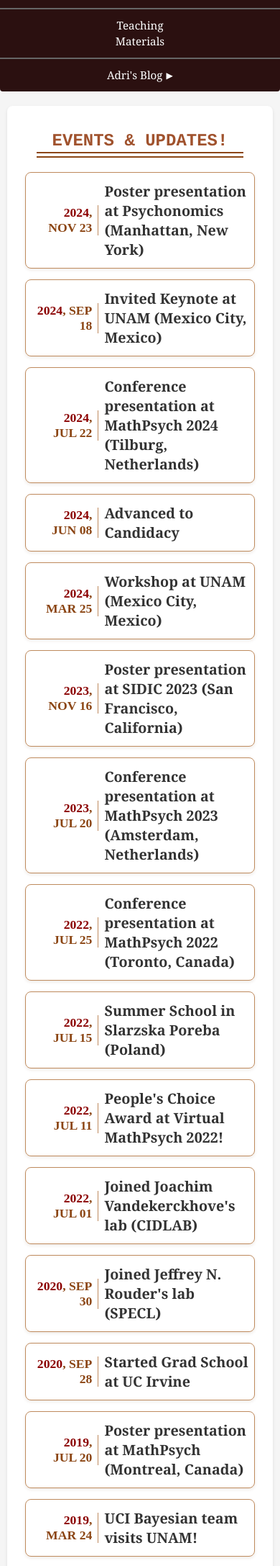
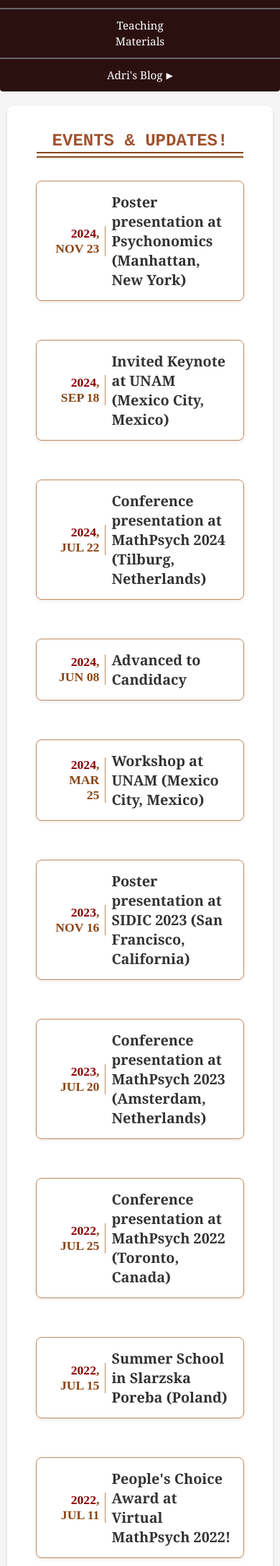
Before and after one commit to Adrifelcha/adrifelcha.github.io, a Jekyll site: the page built from events/index.html, in a window 390 px wide. Shown: the part 444-2619 px from the top of the page at 72% size. Built offline with Jekyll 4.4.1, drawn with Linux system fonts in a browser that asks for light colours; some web fonts are replaced.

Commit message:
Update and clean the post listings

```diff
--- a/css/main.css
+++ b/css/main.css
@@ -796,23 +796,29 @@
 }
 
 .blog-item {
-    margin-bottom: 15px;
-    padding: 15px 25px;
+    margin-bottom: 10px;
+    padding: 0;
+    background: transparent;
+    border: none;
+    border-radius: 0;
+    box-shadow: none;
+    transition: none;
+}
+
+/* Blog item hover effects removed to keep list compact */
+
+.blog-content {
+    position: relative;
+}
+
+/* Blog listing items - box styling on inner content, not outer item */
+.blog-list .blog-content {
     background: rgba(255, 255, 255, 0.9);
     border: 1px solid #BF8B5E;
     border-radius: 8px;
     box-shadow: 0 2px 4px rgba(87, 49, 12, 0.1);
-    transition: all 0.3s ease;
-}
-
-.blog-item-link:hover .blog-item {
-    transform: translateY(-2px);
-    box-shadow: 0 4px 8px rgba(87, 49, 12, 0.15);
-    background: rgba(191, 139, 94, 0.2);  /* Increased opacity from 0.1 to 0.2 */
-}
-
-.blog-content {
-    position: relative;
+    padding: 15px 25px;
+    margin-bottom: 15px;
 }
 
 .blog-grid {
@@ -1743,3 +1749,83 @@
     height: 100%;
     border: none;
 }
+
+/* Blog Layout Styling */
+.blog-content {
+    background: rgba(255, 255, 255, 0.9);
+    border: 1px solid #BF8B5E;
+    border-radius: 15px;
+    padding: 30px;
+    box-shadow: 0 4px 20px rgba(87, 49, 12, 0.15);
+    position: relative;
+}
+
+.blog-date {
+    text-align: right;
+    color: #666;
+    font-size: 0.95em;
+    font-family: 'Courier New', 'Courier', 'monospace';
+    font-style: italic;
+    margin-bottom: 20px;
+    padding-bottom: 15px;
+    border-bottom: none;
+}
+
+.blog-date .year {
+    color: #8B0000;
+}
+
+.blog-body {
+    font-size: 1em;
+    line-height: 1.6;
+    color: #333;
+    text-align: justify;
+    margin-top: 0;
+}
+
+.blog-body h3 {
+    color: #8b4513;
+    text-align: left;
+    margin: 25px 0 15px 0;
+    padding-bottom: 0;
+    position: relative;
+    font-family: 'Georgia', serif;
+    font-weight: normal;
+    border-bottom: none;
+}
+
+.blog-body h3::after {
+    display: none;
+}
+
+.blog-body p {
+    font-size: 1.1em;
+    line-height: 1.6;
+    color: #333;
+    text-align: justify;
+    margin-bottom: 1.5em;
+    margin-top: 1.5em;
+    font-family: 'Courier New', 'Courier', 'monospace';
+}
+
+/* Responsive design for blog layout */
+@media screen and (max-width: 768px) {
+    .blog-content {
+        padding: 20px;
+    }
+
+    .blog-date {
+        text-align: right;
+        margin-bottom: 15px;
+    }
+}
+
+@media screen and (max-width: 480px) {
+    .blog-content {
+        padding: 15px;
+    }
+
+    .blog-body p {
+        font-size: 1em;
+    }
+}
```
